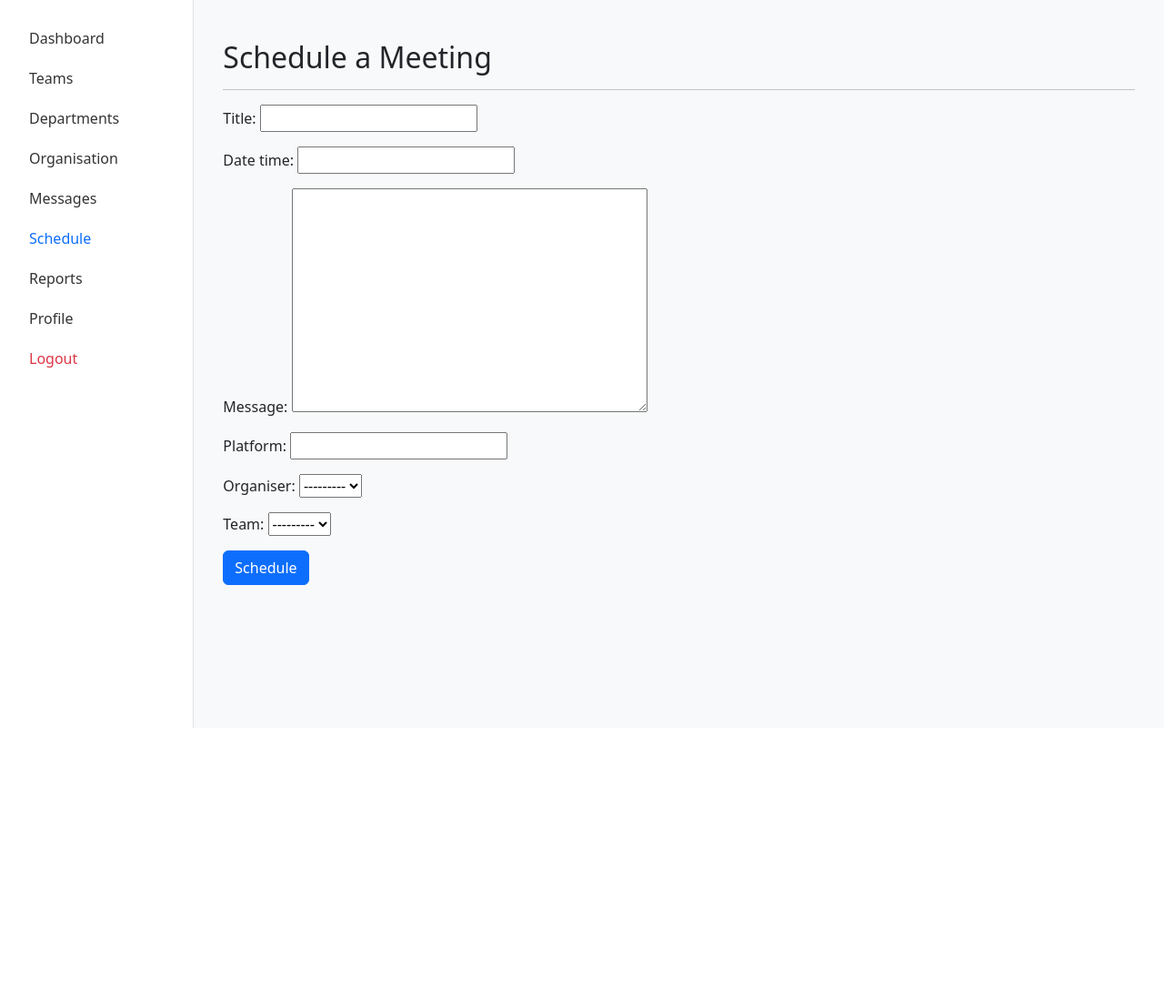
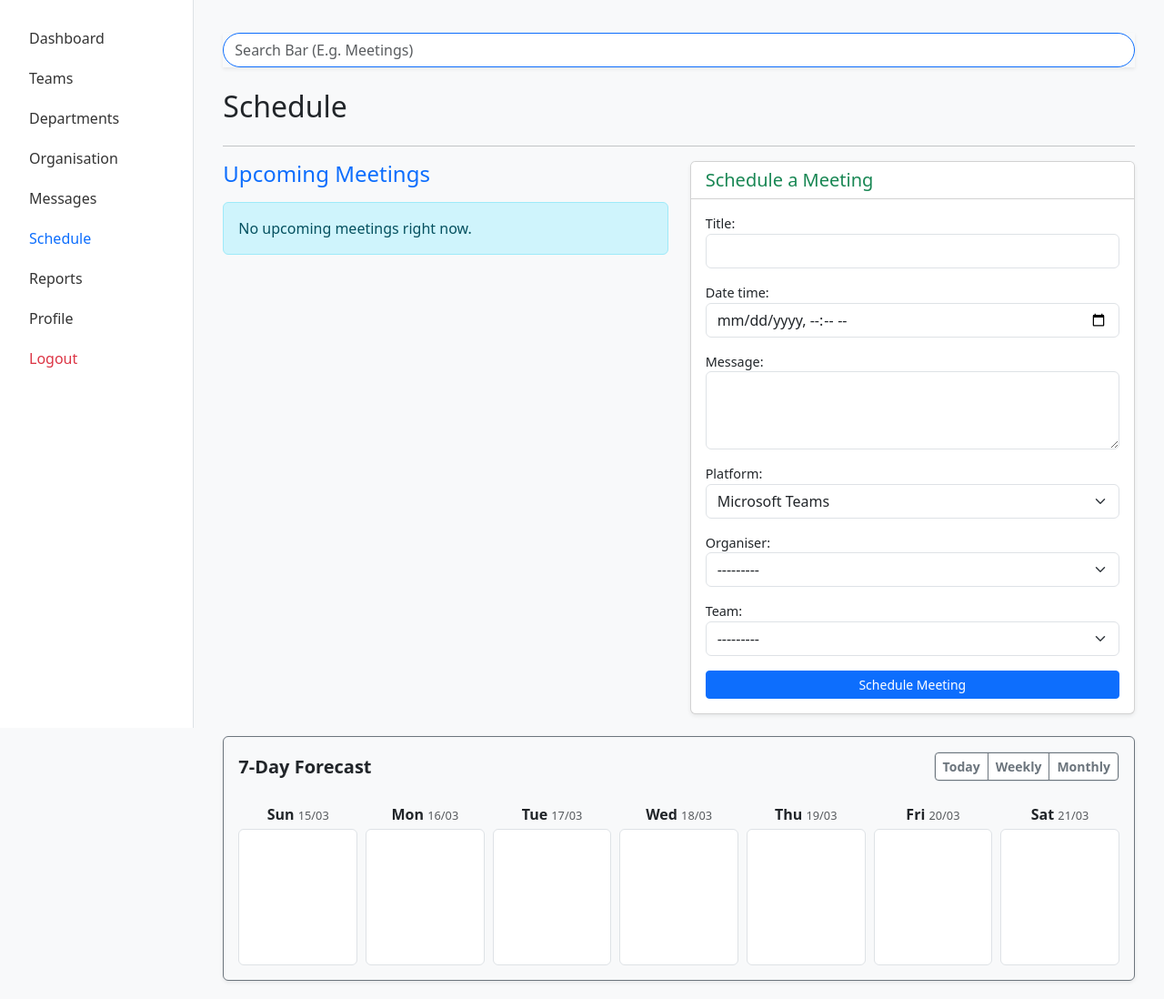
Before and after one commit to harshnarendra07-ai/westminster_group_project, a Django app: page /schedule/ in a window 1280 px wide. Shown: the part 63-1161 px from the top of the page at 91% size. Before the commit the page ends 863 px from the top, so only its background shows below. Run offline with Django 5.2, Linux system fonts and the light colour scheme; data that the repository does not hold is empty.

Commit message:
Schedule Calender has been added

```diff
--- a/healthcheck/forms.py
+++ b/healthcheck/forms.py
@@ -1,7 +1,43 @@
 from django import forms
 from .models import Meeting
+from django.core.exceptions import ValidationError
+from django.utils import timezone
 
 class MeetingForm(forms.ModelForm):
+
+    PLATFORM_CHOICES = [
+        ('Microsoft Teams', 'Microsoft Teams'),
+        ('Zoom', 'Zoom'),
+        ('Google Meet', 'Google Meet'),
+        ('Slack Huddle', 'Slack Huddle'),
+        ('In-Person', 'In-Person'),
+    ]
+
+
+    platform = forms.ChoiceField(
+        choices=PLATFORM_CHOICES,
+        widget=forms.Select(attrs={'class': 'form-select'})
+    )
+
     class Meta:
         model = Meeting
-        fields = '__all__'
+        fields = ['title', 'date_time', 'message', 'platform', 'organiser', 'team']
+
+        widgets = {
+            'date_time': forms.DateTimeInput(attrs={'type': 'datetime-local', 'class': 'form-control'}),
+            'title': forms.TextInput(attrs={'class': 'form-control'}),
+            'message': forms.Textarea(attrs={'class': 'form-control', 'rows': 3}),
+            'organiser': forms.Select(attrs={'class': 'form-select'}),
+            'team': forms.Select(attrs={'class': 'form-select'}),
+
+        }
+        def clean_date_time(self):
+
+                date_time = self.cleaned_data.get('date_time')
+
+
+                if date_time and date_time < timezone.now():
+
+                    raise ValidationError("Cannot schedule meetings in the past")
+
+                return date_time
--- a/healthcheck/templates/healthcheck/schedule.html
+++ b/healthcheck/templates/healthcheck/schedule.html
@@ -1,13 +1,101 @@
 {% extends 'healthcheck/base.html' %}
 
 {% block content %}
-<div class="container mt-4">
-    <h2>Schedule a Meeting</h2>
+<div class="container-fluid">
+
+    <div class="input-group mb-4 shadow-sm mt-3">
+        <input type="text" class="form-control rounded-pill border-primary" placeholder="Search Bar (E.g. Meetings)">
+    </div>
+
+    <h2 class="mb-4">Schedule</h2>
     <hr>
-    <form method="post">
-        {% csrf_token %}
-        {{ form.as_p }}
-        <button type="submit" class="btn btn-primary">Schedule</button>
-    </form>
+
+    <div class="row">
+        <div class="col-md-6">
+            <h4 class="text-primary mb-3">Upcoming Meetings</h4>
+            {% if meetings %}
+                <div class="list-group shadow-sm" style="max-height: 400px; overflow-y: auto;">
+                    {% for meeting in meetings %}
+                        <div class="list-group-item list-group-item-action mb-2 border rounded">
+                            <div class="d-flex w-100 justify-content-between align-items-start">
+                                <div>
+                                    <h5 class="mb-1 fw-bold">{{ meeting.title }}</h5>
+                                    <small class="text-muted d-block mb-2">{{ meeting.date_time }}</small>
+                                    <p class="mb-0 text-secondary" style="font-size: 0.85rem;"><strong>Platform:</strong> {{ meeting.platform }} | <strong>Team:</strong> {{ meeting.team }}</p>
+                                </div>
+                                <div class="ms-2 text-end">
+                                    <a href="{% url 'edit_meeting' meeting.pk %}" class="btn btn-sm btn-warning mb-1 w-100">Edit</a>
+                                    <a href="{% url 'delete_meeting' meeting.pk %}" class="btn btn-sm btn-danger w-100" onclick="return confirm('Cancel this meeting?');">Cancel</a>
+                                </div>
+                            </div>
+                        </div>
+                    {% endfor %}
+                </div>
+            {% else %}
+                <div class="alert alert-info">No upcoming meetings right now.</div>
+            {% endif %}
+        </div>
+
+        <div class="col-md-6">
+            <div class="card shadow-sm">
+                <div class="card-header bg-white">
+                    <h5 class="mb-0 text-success">
+                        {% if editing %}Edit Meeting{% else %}Schedule a Meeting{% endif %}
+                    </h5>
+                </div>
+                <div class="card-body p-3">
+                    <form method="POST">
+                        {% csrf_token %}
+                        <div style="font-size: 0.9rem;">
+                            {{ form.as_p }}
+                        </div>
+                        <div class="d-grid mt-3">
+                            <button type="submit" class="btn btn-primary btn-sm">
+                                {% if editing %}Save Changes{% else %}Schedule Meeting{% endif %}
+                            </button>
+                        </div>
+                    </form>
+                </div>
+            </div>
+        </div>
+    </div>
+
+    <div class="row mt-4">
+        <div class="col-12">
+            <div class="card shadow-sm p-3 border-secondary bg-light">
+
+                <div class="d-flex justify-content-between align-items-center mb-3">
+                    <h5 class="m-0 fw-bold">7-Day Forecast</h5>
+
+                    <div class="btn-group btn-group-sm bg-white border rounded">
+                        <a href="?view=today" class="btn btn-outline-secondary {% if current_filter == 'today' %}active{% endif %} fw-bold">Today</a>
+                        <a href="?view=weekly" class="btn btn-outline-secondary {% if current_filter == 'weekly' %}active{% endif %} fw-bold">Weekly</a>
+                        <a href="?view=monthly" class="btn btn-outline-secondary {% if current_filter == 'monthly' %}active{% endif %} fw-bold">Monthly</a>
+                    </div>
+                </div>
+
+                <div class="d-flex justify-content-between mt-2">
+                    {% for day in calendar_days %}
+                    <div style="width: 13.5%;">
+                        <p class="mb-1 text-center fw-bold">{{ day.date_string }} <span class="text-muted fw-normal" style="font-size: 0.8rem;">{{ day.day_number }}</span></p>
+
+                        <div class="border rounded bg-white p-1" style="height: 150px; overflow-y: auto;">
+
+                            {% for m in day.meetings %}
+                                <div class="bg-primary text-white rounded px-1 mb-1 shadow-sm" style="font-size: 0.75rem; line-height: 1.2; padding-top: 3px; padding-bottom: 3px;">
+                                    <strong>{{ m.date_time|date:"H:i" }}</strong> - {{ m.title }}
+                                </div>
+                            {% empty %}
+                                {% endfor %}
+
+                        </div>
+                    </div>
+                    {% endfor %}
+                </div>
+
+            </div>
+        </div>
+    </div>
+
 </div>
 {% endblock content %}
--- a/healthcheck/views.py
+++ b/healthcheck/views.py
@@ -1,9 +1,15 @@
 from django.shortcuts import render, redirect
+from django.shortcuts import get_object_or_404, redirect
+from django.utils import timezone
+import datetime
+from healthcheck.models import Meeting
 from .forms import MeetingForm
 from django.contrib.auth import authenticate, login, logout
 from django.contrib.auth.models import User
+from .models import Meeting
 
 
+# Authentication views
 def login_view(request):
     if request.method == "POST":
         user = authenticate(
@@ -35,6 +41,7 @@ def logout_view(request):
 
 
 
+# Views for core pages
 
 def dashboard_view(request):
     return render(request, "healthcheck/dashboard.html")
@@ -56,6 +63,7 @@ def message_view(request):
 def report_view(request):
     return render(request, "healthcheck/report.html")
 
+
 def schedule_view(request):
     if request.method == "POST":
         form = MeetingForm(request.POST)
@@ -65,14 +73,74 @@ def schedule_view(request):
     else:
         form = MeetingForm()
 
-    context = {"form": form}
+
+    filter_type = request.GET.get('view', 'all')
+    now = timezone.now()
+    today_start = now.replace(hour=0, minute=0, second=0)
+
+    if filter_type == 'today':
+        end_of_day = today_start + datetime.timedelta(days=1)
+        meetings = Meeting.objects.filter(date_time__range=[today_start, end_of_day]).order_by('date_time')
+    elif filter_type == 'weekly':
+        next_week = today_start + datetime.timedelta(days=7)
+        meetings = Meeting.objects.filter(date_time__range=[today_start, next_week]).order_by('date_time')
+    elif filter_type == 'monthly':
+        next_month = today_start + datetime.timedelta(days=30)
+        meetings = Meeting.objects.filter(date_time__range=[today_start, next_month]).order_by('date_time')
+    else:
+        meetings = Meeting.objects.all().order_by('date_time')
+
+
+    calendar_days = []
+    for i in range(7):
+        current_day = today_start + datetime.timedelta(days=i)
+        next_day = current_day + datetime.timedelta(days=1)
+
+
+        day_meetings = Meeting.objects.filter(date_time__range=[current_day, next_day]).order_by('date_time')
+
+        calendar_days.append({
+            'date_string': current_day.strftime('%a'), # "Mon", "Tue"
+            'day_number': current_day.strftime('%d/%m'), # "09/04"
+            'meetings': day_meetings
+        })
+
+    context = {
+        "form": form,
+        "meetings": meetings,
+        "current_filter": filter_type,
+        "calendar_days": calendar_days # Pass the calendar data to HTML
+    }
     return render(request, "healthcheck/schedule.html", context)
+# Function to edit an existing meeting
+def edit_meeting(request, meeting_id):
+    meeting = get_object_or_404(Meeting, pk=meeting_id)
+
+    if request.method == "POST":
+        form = MeetingForm(request.POST, instance=meeting)
+        if form.is_valid():
+            form.save()
+            return redirect('schedule')
+    else:
+
+        form = MeetingForm(instance=meeting)
+
+
+    return render(request, 'healthcheck/schedule.html', {'form': form, 'editing': True})
+
+
+# Function to delete a meeting
+def delete_meeting(request, meeting_id):
+    meet = get_object_or_404(Meeting, pk=meeting_id)
+    meet.delete()
+    return redirect('schedule')
+
 
 def profile_view(request):
     return render(request, "healthcheck/profile.html")
 
 
-## none critical pages below
+## view for none critical pages below
 
 def help_view(request):
     return render(request, 'healthcheck/help.html')
--- a/skyproject/urls.py
+++ b/skyproject/urls.py
@@ -7,6 +7,8 @@ urlpatterns = [
     path('', views.dashboard_view, name='dashboard'),
     path('teams/', views.teams_view, name='teams'),
     path('schedule/', views.schedule_view, name='schedule'),
+    path('schedule/edit/<int:meeting_id>/', views.edit_meeting, name='edit_meeting'),
+    path('schedule/delete/<int:meeting_id>/', views.delete_meeting, name='delete_meeting'),
     path('help/', views.help_view, name='help'),
     path('support/', views.support_view, name='support'),
     path('department/', views.department_view, name='department'),
```
